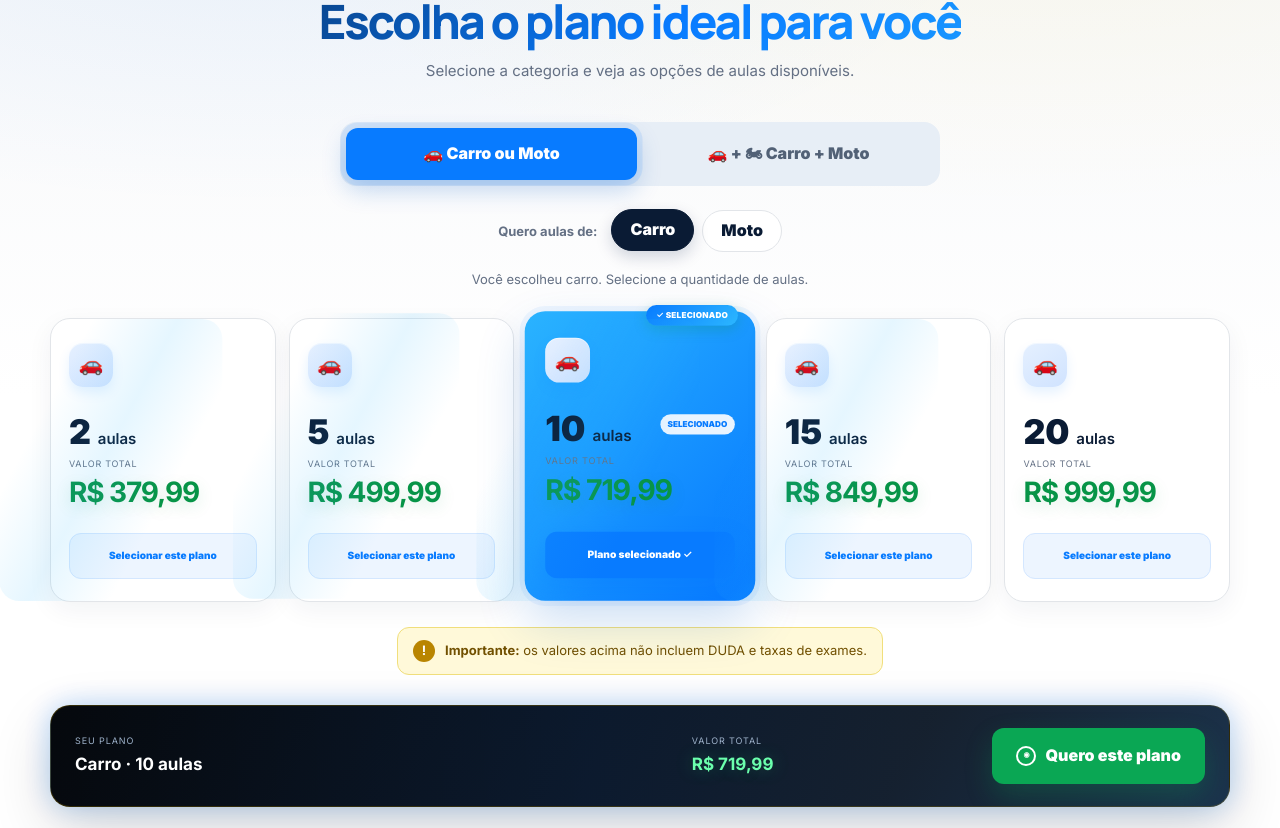
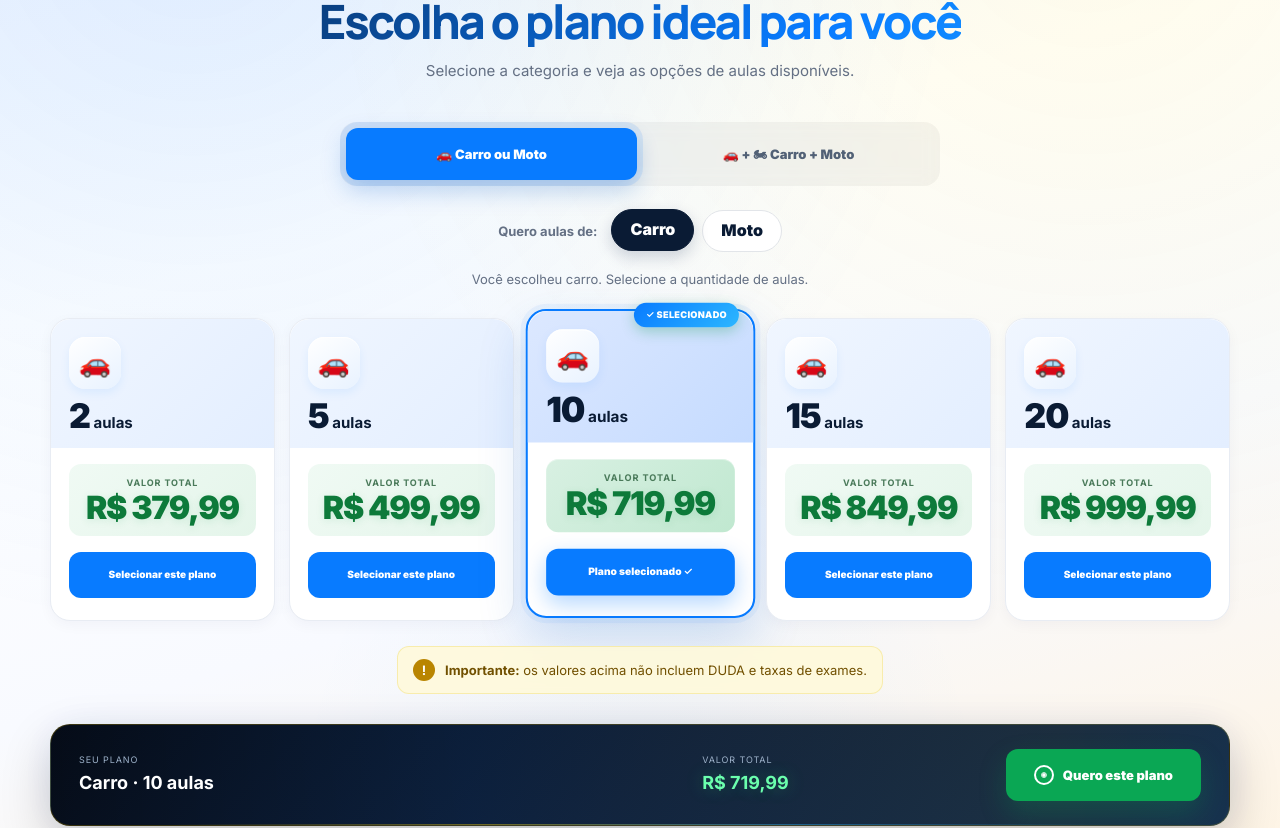
Before and after one commit to matteuscamilo7/autoescola-mais-que-vencedor, a Next.js app: page / in a window 1280 px wide. Shown: the part 1312-2140 px from the top of the page. Built offline with nearby package versions, Linux system fonts and the light colour scheme.

Commit message:
feat: bold plans visual - colored card headers, price badges, gradient bg, premium cards

```diff
--- a/app/components/PlansSection.tsx
+++ b/app/components/PlansSection.tsx
@@ -105,14 +105,14 @@ export default function PlansSection({
               <article className={`plan-card ${active ? "selected" : ""}`} key={plan.lessons} data-reveal>
                 {isPopular && !active && <span className="plan-card__badge">⭐ Mais popular</span>}
                 {active && <span className="plan-card__badge" style={{background: "linear-gradient(135deg, #087bff, #2cb7ff)"}}>✓ Selecionado</span>}
+                <div className="plan-card__head">
                   <div className="plan-card__icon">{category === "combo" ? "🚗🏍" : vehicle === "carro" ? "🚗" : "🏍"}</div>
-                <div className="plan-card__top">
                   <h3>
                     <b>{plan.lessons}</b> aulas
-                    {category === "combo" && <small> de cada categoria</small>}
+                    {category === "combo" && <small>de cada categoria</small>}
                   </h3>
-                  {active && <small>Selecionado</small>}
                 </div>
+                <div className="plan-card__body">
                   <div className="plan-card__price">
                     <small>Valor total</small>
                     <strong>{formatBRL(plan.price)}</strong>
@@ -123,6 +123,7 @@ export default function PlansSection({
                     aria-pressed={active}
                     onClick={() => choosePlan(plan)}
                   >{active ? "Plano selecionado ✓" : "Selecionar este plano"}</button>
+                </div>
               </article>
             );
           })}
--- a/app/globals.css
+++ b/app/globals.css
@@ -238,61 +238,66 @@ button:focus-visible, a:focus-visible, summary:focus-visible { outline: 3px soli
 .section-title h2 { margin: 9px 0 12px; color: var(--navy); font: 800 clamp(31px, 3.7vw, 48px)/1.09 var(--font-manrope), sans-serif; letter-spacing: -.052em; text-wrap: balance; }
 .section-title p { max-width: 58ch; margin: 0; color: var(--muted); font-size: 15px; line-height: 1.6; }
 .section-title.centered p { margin-inline: auto; }
-.plans { padding-top: 38px; background: linear-gradient(180deg, var(--soft), #fff 48%); position: relative; isolation: isolate; }
-.plans::before { content: ""; position: absolute; z-index: -1; top: 0; left: 0; right: 0; height: 400px; background: radial-gradient(ellipse at 20% 0%, rgba(8,123,255,.06), transparent 50%), radial-gradient(ellipse at 80% 0%, rgba(255,212,0,.05), transparent 50%); pointer-events: none; }
-.section-title h2 span { background: linear-gradient(135deg, var(--navy), var(--blue), #2cb7ff, var(--navy)); background-size: 300% 300%; -webkit-background-clip: text; -webkit-text-fill-color: transparent; background-clip: text; animation: title-gradient 6s ease-in-out infinite; }
-.tabs { width: min(600px, 100%); margin: auto; padding: 6px; display: grid; grid-template-columns: 1fr 1fr; gap: 6px; background: #e7eef6; border-radius: 16px; }
-.tabs button { min-height: 52px; padding: 8px 14px; color: #526176; background: transparent; border: 0; border-radius: 12px; font-weight: 850; cursor: pointer; transition: color .22s ease, background .22s ease, transform .22s var(--ease-out), box-shadow .22s ease; }
+.plans { padding-top: 38px; position: relative; isolation: isolate; background: linear-gradient(165deg, #f4f8ff 0%, #fff 30%, #f8faff 60%, #fff3e0 100%); }
+.plans::before { content: ""; position: absolute; z-index: -1; inset: 0; background: radial-gradient(ellipse at 15% 0%, rgba(8,123,255,.1), transparent 50%), radial-gradient(ellipse at 85% 0%, rgba(255,212,0,.08), transparent 50%), radial-gradient(ellipse at 50% 100%, rgba(8,123,255,.06), transparent 40%); pointer-events: none; }
+.plans::after { content: ""; position: absolute; z-index: -1; top: 0; left: 0; right: 0; height: 6px; background: linear-gradient(90deg, var(--blue), var(--sky), var(--yellow), var(--yellow-2), var(--sky), var(--blue)); background-size: 300% 100%; animation: title-gradient 8s linear infinite; }
+.section-title h2 span { background: linear-gradient(135deg, #0a1b34 0%, #087bff 40%, #2cb7ff 70%, #0a1b34 100%); background-size: 300% 300%; -webkit-background-clip: text; -webkit-text-fill-color: transparent; background-clip: text; animation: title-gradient 6s ease-in-out infinite; display: inline-block; }
+.tabs { width: min(600px, 100%); margin: auto; padding: 6px; display: grid; grid-template-columns: 1fr 1fr; gap: 6px; background: rgba(0,0,0,.04); border-radius: 16px; backdrop-filter: blur(8px); }
+.tabs button { min-height: 52px; padding: 8px 14px; color: #526176; background: transparent; border: 0; border-radius: 12px; font-size: 13px; font-weight: 850; cursor: pointer; transition: color .22s ease, background .22s ease, transform .22s var(--ease-out), box-shadow .22s ease; }
 .tabs button:hover { color: var(--navy); background: rgba(255,255,255,.65); transform: translateY(-1px); }
-.tabs button.active { color: #fff; background: var(--blue); box-shadow: 0 10px 24px rgba(7,93,199,.2), 0 0 0 0 rgba(8,123,255,.15); animation: tab-glow 3s ease-in-out infinite; }
-.tabs button.active.combo { color: var(--black); background: linear-gradient(135deg, var(--yellow), var(--yellow-2)); box-shadow: 0 10px 24px rgba(255,212,0,.25), var(--neon-yellow); animation: tab-glow-combo 3s ease-in-out infinite; }
+.tabs button.active { color: #fff; background: var(--blue); box-shadow: 0 10px 24px rgba(7,93,199,.25), 0 0 0 6px rgba(8,123,255,.1); }
+.tabs button.active.combo { color: var(--black); background: linear-gradient(135deg, var(--yellow), var(--yellow-2)); box-shadow: 0 10px 24px rgba(255,212,0,.25), 0 0 0 6px rgba(255,212,0,.1); }
 .vehicle-toggle { margin: 24px auto 0; display: flex; align-items: center; justify-content: center; gap: 8px; }
 .vehicle-toggle span { margin-right: 6px; color: var(--muted); font-size: 13px; font-weight: 700; }
 .vehicle-toggle button { min-height: 42px; padding: 0 18px; color: var(--navy); background: #fff; border: 1px solid var(--line); border-radius: 999px; font-weight: 850; cursor: pointer; transition: transform .25s var(--ease-out), box-shadow .25s ease, border-color .25s ease; }
 .vehicle-toggle button:hover { transform: translateY(-2px); box-shadow: 0 6px 16px rgba(3,29,74,.08); }
 .vehicle-toggle button.active { color: #fff; background: var(--navy); border-color: var(--navy); box-shadow: 0 6px 16px rgba(3,29,74,.18); transform: translateY(-1px); }
 .plan-note { margin: 17px 0 29px; color: var(--muted); text-align: center; font-size: 13px; }
-.plan-grid { display: grid; grid-template-columns: repeat(5, 1fr); gap: 13px; }
-.plan-card { min-width: 0; padding: 24px 18px 20px; position: relative; overflow: visible; background: #fff; border: 1px solid var(--line); border-radius: var(--radius-card); box-shadow: 0 8px 26px rgba(3,29,74,.055); transition: transform .35s var(--ease-out), border-color .35s ease, box-shadow .35s ease; }
-.plan-card::before { content: ""; position: absolute; z-index: 0; inset: 0; border-radius: var(--radius-card); pointer-events: none; background: linear-gradient(118deg, transparent 25%, rgba(44,183,255,.12) 48%, transparent 70%); translate: -130% 0; transition: translate .65s var(--ease-out); }
-.plan-card:hover { transform: translateY(-8px) rotateX(2deg); border-color: #9fcdf5; box-shadow: 0 28px 56px rgba(3,29,74,.14), 0 0 0 4px rgba(8,123,255,.04); }
-.plan-card:hover::before { translate: 130% 0; }
-.plan-card.selected { border: 2px solid transparent; box-shadow: 0 20px 48px rgba(7,93,199,.2), 0 0 0 5px rgba(8,123,255,.06); background-clip: padding-box; transform: translateY(-4px) scale(1.02); }
-.plan-card.selected::after { content: ""; position: absolute; z-index: -1; inset: -2px; border-radius: var(--radius-card); background: linear-gradient(135deg, var(--blue), var(--sky), var(--blue), var(--sky)); background-size: 300% 300%; animation: card-border-shimmer 4s ease-in-out infinite; }
-.plan-grid--combo .plan-card.selected { border-color: transparent; box-shadow: 0 20px 48px rgba(255,212,0,.22), var(--neon-yellow); transform: translateY(-4px) scale(1.02); }
-.plan-grid--combo .plan-card.selected::after { background: linear-gradient(135deg, var(--yellow), var(--yellow-2), #fff4a8, var(--yellow)); background-size: 300% 300%; animation: card-border-shimmer 4s ease-in-out infinite; }
-.plan-card__icon { width: 44px; height: 44px; display: grid; place-items: center; border-radius: 14px; background: linear-gradient(145deg, #e5f0ff, #d0e3ff); font-size: 20px; box-shadow: inset 0 1px rgba(255,255,255,.5), 0 6px 12px rgba(8,123,255,.1); }
-.plan-grid--combo .plan-card__icon { background: linear-gradient(145deg, #fff7d6, #ffe877); box-shadow: inset 0 1px rgba(255,255,255,.5), 0 6px 12px rgba(255,212,0,.12); }
-.plan-card__badge { position: absolute; top: -8px; right: 14px; padding: 4px 10px; color: #fff; background: linear-gradient(135deg, #079447, #0bc663); border-radius: 999px; font-size: 8px; font-weight: 900; letter-spacing: .03em; text-transform: uppercase; box-shadow: 0 4px 12px rgba(7,148,71,.25); animation: badge-pop .5s var(--ease-out) forwards; }
-.plan-card__top { min-height: 29px; margin-top: 12px; display: flex; align-items: center; justify-content: space-between; }
-.plan-card__top > span { font-size: 18px; }
-.plan-card.selected .plan-card__top > span { display: inline-block; animation: vehicle-idle 1.8s ease-in-out infinite; }
-.plan-card__top small { padding: 4px 7px; color: var(--blue); background: #e9f4ff; border-radius: 999px; font-size: 8px; font-weight: 900; text-transform: uppercase; }
-.plan-grid--combo .plan-card__top small { color: #715c00; background: #fff8cc; }
-.plan-card h3 { margin: 16px 0 7px; position: relative; z-index: 1; color: var(--navy); font-size: 15px; font-weight: 600; }
-.plan-card h3 b { margin-right: 3px; font-size: 34px; line-height: 1; }
-.plan-card h3 small { min-height: 30px; display: block; color: var(--muted); font-size: 10px; }
-.plan-card__price { margin: 0 0 18px; position: relative; z-index: 1; display: flex; flex-direction: column; }
-.plan-card__price small { color: var(--muted); font-size: 9px; letter-spacing: .08em; text-transform: uppercase; }
-.plan-card__price strong { color: var(--green); font-size: clamp(22px, 2.2vw, 28px); letter-spacing: -.04em; text-shadow: 0 5px 16px rgba(7,148,71,.15); text-transform: none; white-space: nowrap; }
-.plan-grid--combo .plan-card__price strong { color: #c99400; text-shadow: 0 5px 16px rgba(255,184,0,.2); }
-.button--select { width: 100%; min-height: 46px; padding-inline: 6px; position: relative; z-index: 1; color: var(--blue); background: #edf5ff; border: 1px solid #d4e7ff; border-radius: 12px; font-size: 10px; font-weight: 850; cursor: pointer; transition: transform .25s var(--ease-out), box-shadow .25s ease, background .25s ease, border-color .25s ease; }
-.button--select:hover { transform: translateY(-2px); box-shadow: 0 8px 20px rgba(8,123,255,.12); }
-.plan-grid--combo .button--select { color: #4d4100; background: #fff9d6; border-color: #f1da62; }
-.plan-card.selected .button--select { color: #fff; background: var(--blue); border-color: transparent; box-shadow: 0 8px 22px rgba(8,123,255,.28); }
-.plan-grid--combo .plan-card.selected .button--select { color: var(--black); background: linear-gradient(135deg, var(--yellow), var(--yellow-2)); border-color: transparent; box-shadow: 0 8px 22px rgba(255,212,0,.3); }
-.warning { width: fit-content; margin: 25px auto 0; padding: 12px 15px; display: flex; align-items: center; gap: 10px; color: #715000; background: #fff9d9; border: 1px solid #f1df7c; border-radius: 12px; font-size: 13px; }
-.warning > b { width: 22px; height: 22px; display: grid; place-items: center; color: #fff; background: #b98500; border-radius: 50%; }
+.plan-grid { display: grid; grid-template-columns: repeat(5, 1fr); gap: 14px; }
+.plan-card { min-width: 0; padding: 0 0 20px; position: relative; overflow: visible; background: #fff; border: 1px solid #e8ecf3; border-radius: var(--radius-card); box-shadow: 0 4px 14px rgba(3,29,74,.04); transition: transform .35s var(--ease-out), border-color .35s ease, box-shadow .35s ease; display: flex; flex-direction: column; }
+.plan-card__head { padding: 18px 18px 14px; border-radius: var(--radius-card) var(--radius-card) 0 0; background: linear-gradient(135deg, #f0f6ff 0%, #e3eeff 100%); position: relative; overflow: hidden; }
+.plan-grid--combo .plan-card__head { background: linear-gradient(135deg, #fff9e6 0%, #fff3cc 100%); }
+.plan-card__head::after { content: ""; position: absolute; inset: 0; background: linear-gradient(90deg, transparent 25%, rgba(255,255,255,.4) 50%, transparent 75%); translate: -100% 0; transition: translate .6s var(--ease-out); }
+.plan-card:hover .plan-card__head::after { translate: 100% 0; }
+.plan-card__icon { width: 52px; height: 52px; margin-bottom: 10px; display: grid; place-items: center; border-radius: 16px; background: linear-gradient(145deg, #fff, #e8f2ff); font-size: 26px; box-shadow: 0 4px 10px rgba(8,123,255,.08), inset 0 1px rgba(255,255,255,.8); }
+.plan-grid--combo .plan-card__icon { background: linear-gradient(145deg, #fff, #fff7e0); box-shadow: 0 4px 10px rgba(255,212,0,.1), inset 0 1px rgba(255,255,255,.8); }
+.plan-card h3 { margin: 0; color: var(--navy); font-size: 15px; font-weight: 700; }
+.plan-card h3 b { font-size: 34px; line-height: 1; letter-spacing: -.03em; }
+.plan-card h3 small { display: block; margin-top: 2px; color: var(--muted); font-size: 11px; font-weight: 500; }
+.plan-card__body { padding: 16px 18px 0; flex: 1; display: flex; flex-direction: column; }
+.plan-card__price { margin: 0 0 16px; padding: 12px 14px; background: linear-gradient(135deg, #f0faf4, #e4f5ea); border-radius: 12px; text-align: center; }
+.plan-grid--combo .plan-card__price { background: linear-gradient(135deg, #fffcf0, #fff7e0); }
+.plan-card__price small { display: block; color: #4a7a5a; font-size: 9px; letter-spacing: .1em; text-transform: uppercase; font-weight: 700; margin-bottom: 2px; }
+.plan-grid--combo .plan-card__price small { color: #8a7030; }
+.plan-card__price strong { display: block; color: #0d7a3a; font-size: clamp(24px, 2.5vw, 32px); font-weight: 900; letter-spacing: -.04em; line-height: 1; text-shadow: 0 2px 8px rgba(7,148,71,.12); }
+.plan-grid--combo .plan-card__price strong { color: #b88700; text-shadow: 0 2px 8px rgba(255,184,0,.15); }
+.plan-card__badge { position: absolute; top: -8px; right: 14px; padding: 5px 12px; color: #fff; background: linear-gradient(135deg, #079447, #0bc663); border-radius: 999px; font-size: 9px; font-weight: 900; letter-spacing: .03em; text-transform: uppercase; box-shadow: 0 4px 14px rgba(7,148,71,.3); animation: badge-pop .5s var(--ease-out) forwards; z-index: 2; }
+.button--select { width: 100%; min-height: 46px; padding-inline: 6px; color: #fff; background: var(--blue); border: 0; border-radius: 12px; font-size: 10px; font-weight: 850; cursor: pointer; transition: transform .25s var(--ease-out), box-shadow .25s ease, background .25s ease; }
+.button--select:hover { transform: translateY(-2px); box-shadow: 0 8px 20px rgba(8,123,255,.2); }
+.plan-grid--combo .button--select { color: var(--black); background: linear-gradient(135deg, var(--yellow), var(--yellow-2)); box-shadow: 0 4px 12px rgba(255,212,0,.15); }
+.plan-grid--combo .button--select:hover { box-shadow: 0 8px 20px rgba(255,212,0,.25); }
+.plan-card.selected { border: 2px solid var(--blue); box-shadow: 0 20px 48px rgba(7,93,199,.18), 0 0 0 5px rgba(8,123,255,.06); transform: translateY(-6px) scale(1.02); }
+.plan-grid--combo .plan-card.selected { border-color: var(--yellow); box-shadow: 0 20px 48px rgba(255,212,0,.18), 0 0 0 5px rgba(255,212,0,.06); transform: translateY(-6px) scale(1.02); }
+.plan-card.selected .plan-card__head { background: linear-gradient(135deg, #dce8ff, #c5dbff); }
+.plan-grid--combo .plan-card.selected .plan-card__head { background: linear-gradient(135deg, #fff5d6, #ffecad); }
+.plan-card.selected .plan-card__price { background: linear-gradient(135deg, #d8f0e2, #c0e8d0); box-shadow: inset 0 1px rgba(255,255,255,.4); }
+.plan-grid--combo .plan-card.selected .plan-card__price { background: linear-gradient(135deg, #fff5d6, #ffeab5); }
+.plan-card.selected .button--select { box-shadow: 0 8px 22px rgba(8,123,255,.3); }
+.plan-grid--combo .plan-card.selected .button--select { box-shadow: 0 8px 22px rgba(255,212,0,.3); }
+.plan-card:not(.selected):hover { transform: translateY(-8px); border-color: #c5d8f0; box-shadow: 0 24px 50px rgba(3,29,74,.1), 0 0 0 4px rgba(8,123,255,.03); }
+.warning { width: fit-content; margin: 25px auto 0; padding: 12px 15px; display: flex; align-items: center; gap: 10px; color: #715000; background: rgba(255,249,217,.85); border: 1px solid rgba(241,223,124,.5); border-radius: 12px; font-size: 13px; backdrop-filter: blur(6px); }
+.warning > b { width: 22px; height: 22px; display: grid; place-items: center; color: #fff; background: #b98500; border-radius: 50%; flex-shrink: 0; }
 .warning p { margin: 0; }
-.summary { position: relative; margin-top: 30px; padding: 22px 24px; display: grid; grid-template-columns: 1.5fr .7fr auto; align-items: center; gap: 24px; color: #fff; background: linear-gradient(120deg, var(--black), #101827 72%, #102a4f); border: 1px solid rgba(255,212,0,.18); border-radius: var(--radius-card); box-shadow: var(--shadow), var(--neon-blue); overflow: hidden; }
-.summary::before { content: ""; position: absolute; z-index: 0; inset: 0; background: linear-gradient(90deg, transparent 0%, rgba(8,123,255,.08) 30%, rgba(255,212,0,.05) 60%, transparent 100%); background-size: 200% 100%; animation: summary-sweep 8s ease-in-out infinite; pointer-events: none; }
+.summary { position: relative; margin-top: 30px; padding: 24px 28px; display: grid; grid-template-columns: 1.5fr .7fr auto; align-items: center; gap: 24px; color: #fff; background: linear-gradient(135deg, #050810, #0f1a2e 50%, #0d2b52); border: 1px solid rgba(255,212,0,.2); border-radius: var(--radius-card); box-shadow: 0 20px 50px rgba(0,0,0,.2), 0 0 40px rgba(8,123,255,.06); overflow: hidden; }
+.summary::before { content: ""; position: absolute; z-index: 0; inset: 0; background: linear-gradient(90deg, transparent 0%, rgba(8,123,255,.1) 25%, rgba(255,212,0,.06) 50%, transparent 75%); background-size: 200% 100%; animation: summary-sweep 8s ease-in-out infinite; pointer-events: none; }
+.summary::after { content: ""; position: absolute; inset: auto auto 0; left: 10%; right: 10%; height: 1px; background: linear-gradient(90deg, transparent, var(--yellow), var(--sky), transparent); opacity: .4; }
 .summary > div, .summary > a { position: relative; z-index: 1; }
-.summary > div { display: grid; gap: 3px; }
+.summary > div { display: flex; flex-direction: column; gap: 2px; }
 .summary small { color: #9eb2ca; font-size: 9px; letter-spacing: .1em; text-transform: uppercase; }
-.summary strong { font-size: 17px; }
+.summary strong { font-size: 18px; }
 .summary > div:nth-child(2) strong { color: #6bffad; text-shadow: 0 0 18px rgba(61,255,148,.25); }
-.summary .button { box-shadow: 0 12px 28px rgba(10,167,84,.24); }
-.summary .button:hover { box-shadow: 0 16px 36px rgba(10,167,84,.34), 0 0 0 5px rgba(10,167,84,.08); }
+.summary .button { min-height: 52px; padding-inline: 28px; box-shadow: 0 12px 28px rgba(10,167,84,.24); font-size: 13px; }
+.summary .button:hover { box-shadow: 0 16px 36px rgba(10,167,84,.34), 0 0 0 5px rgba(10,167,84,.08); transform: translateY(-2px); }
 
 .complete { padding: 12px 0 clamp(72px, 8vw, 96px); background: linear-gradient(180deg, #fff, #f9fbfd); }
 .complete__card { position: relative; overflow: hidden; min-height: 294px; padding: 46px 50px; display: grid; grid-template-columns: minmax(0, 1fr) auto; align-items: center; gap: 35px; color: #fff; background: radial-gradient(circle at 92% 5%, rgba(255,212,0,.22), transparent 31%), radial-gradient(circle at 8% 100%, rgba(8,123,255,.25), transparent 34%), linear-gradient(125deg, #050608, #0b1019 52%, #0d2b52); border: 1px solid rgba(255,212,0,.2); border-radius: var(--radius-panel); box-shadow: var(--shadow), var(--neon-blue); }
```
Lines whose indentation alone changed are shown as unchanged.
